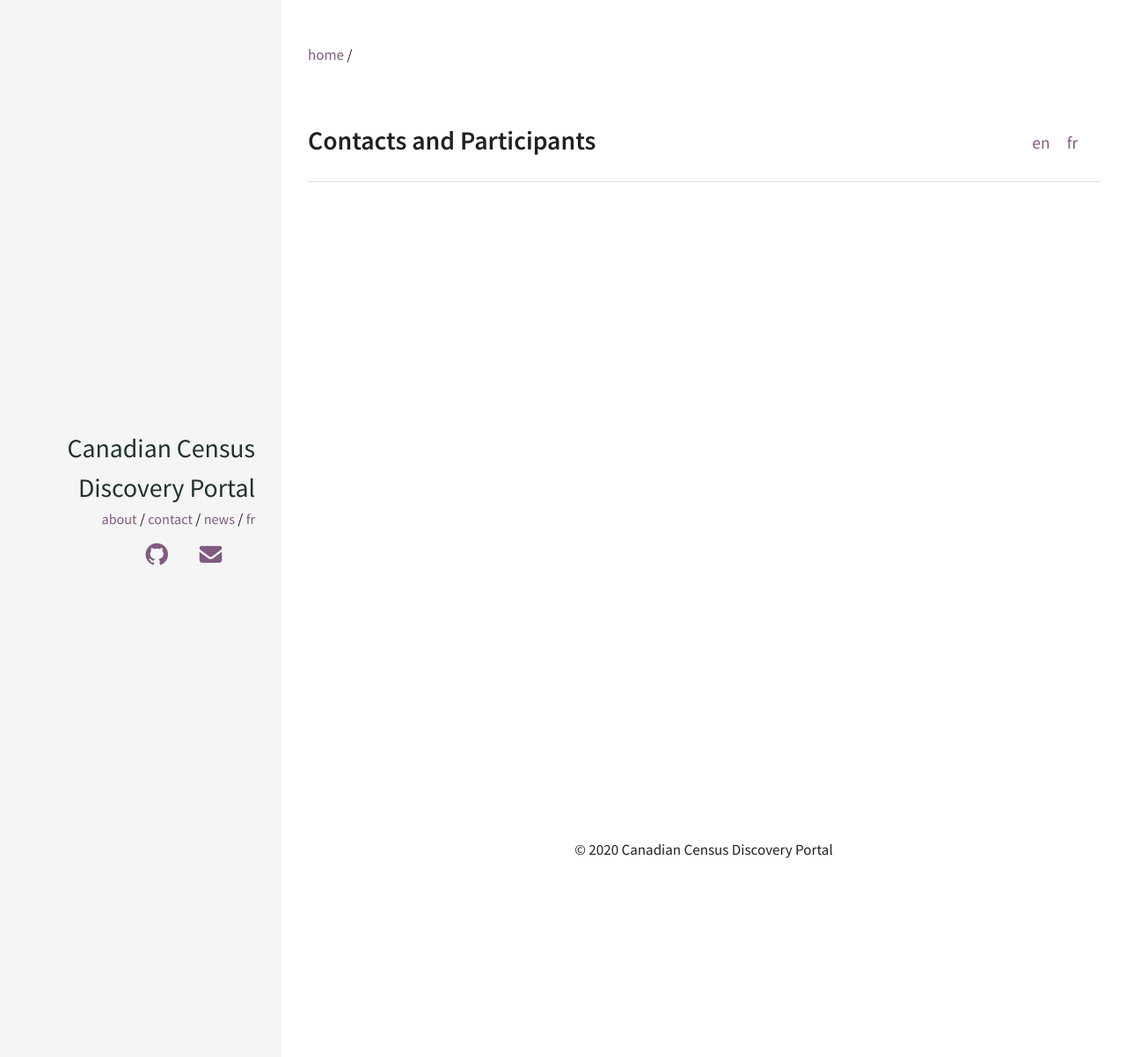
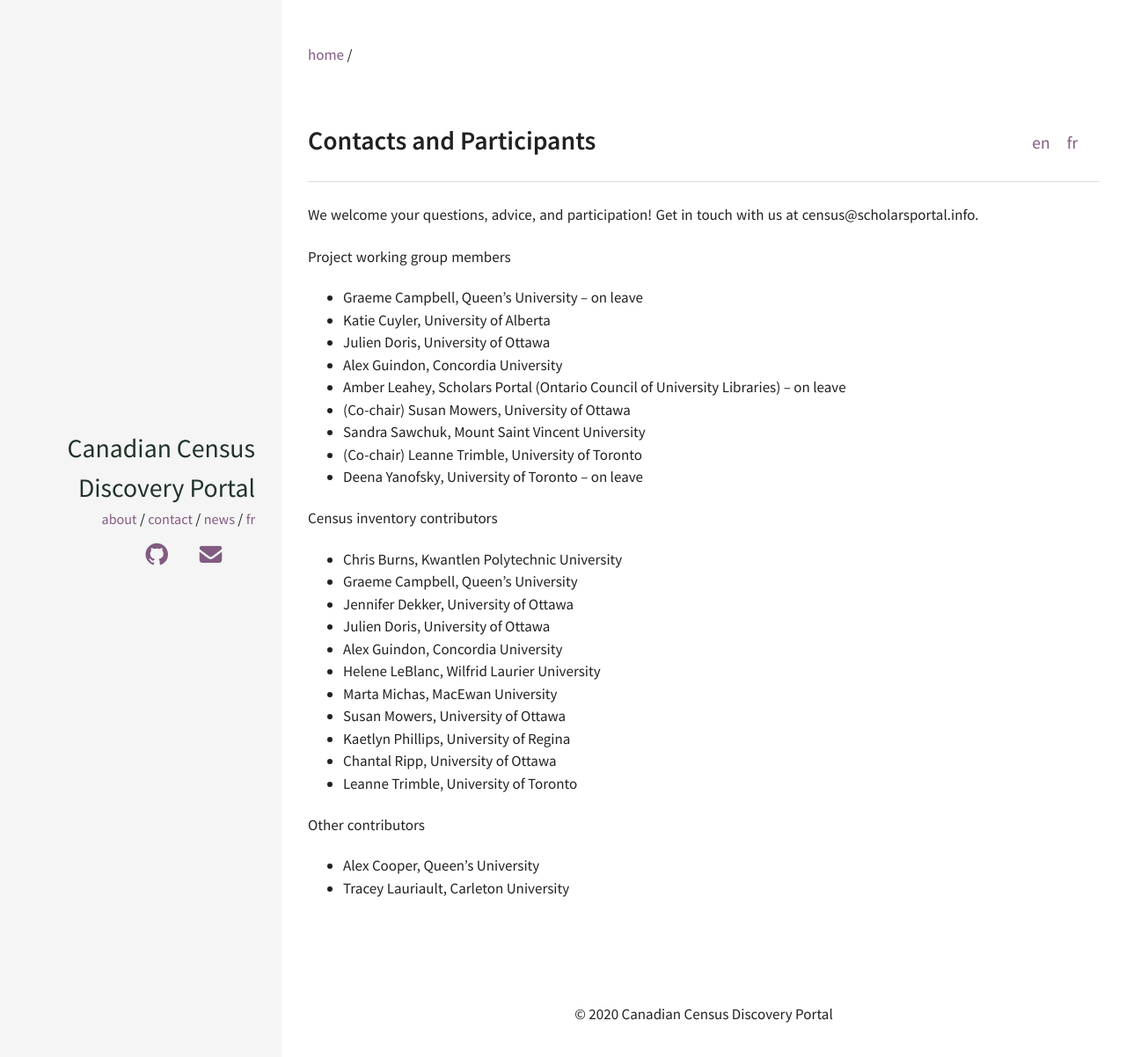
Before and after one commit to census-recensement/census-recensement.github.io, a Jekyll site: the page built from en/contact.md, in a window 1280 px wide. Shown: the top 1202 px of the page at 88% size. Built offline with Jekyll 4.4.1, drawn with Linux system fonts in a browser that asks for light colours; nearby versions of some CDN libraries; library files that are not in the unit come from our copies.

Commit message:
Update contact.md
Added content to this page

```diff
--- a/en/contact.md
+++ b/en/contact.md
@@ -4,3 +4,36 @@
 lang: en
 ref: contacts
 ---
+
+We welcome your questions, advice, and participation! Get in touch with us at census@scholarsportal.info.
+
+Project working group members
+
+-	Graeme Campbell, Queen’s University – on leave
+-	Katie Cuyler, University of Alberta
+-	Julien Doris, University of Ottawa
+-	Alex Guindon, Concordia University
+-	Amber Leahey, Scholars Portal (Ontario Council of University Libraries) – on leave
+-	(Co-chair) Susan Mowers, University of Ottawa
+-	Sandra Sawchuk, Mount Saint Vincent University
+-	(Co-chair) Leanne Trimble, University of Toronto
+-	Deena Yanofsky, University of Toronto – on leave
+
+Census inventory contributors
+
+-	Chris Burns, Kwantlen Polytechnic University
+-	Graeme Campbell, Queen’s University
+-	Jennifer Dekker, University of Ottawa
+-	Julien Doris, University of Ottawa
+-	Alex Guindon, Concordia University
+-	Helene LeBlanc, Wilfrid Laurier University
+-	Marta Michas, MacEwan University
+-	Susan Mowers, University of Ottawa
+-	Kaetlyn Phillips, University of Regina
+-	Chantal Ripp, University of Ottawa
+-	Leanne Trimble, University of Toronto
+
+Other contributors
+
+-	Alex Cooper, Queen’s University
+-	Tracey Lauriault, Carleton University
```
